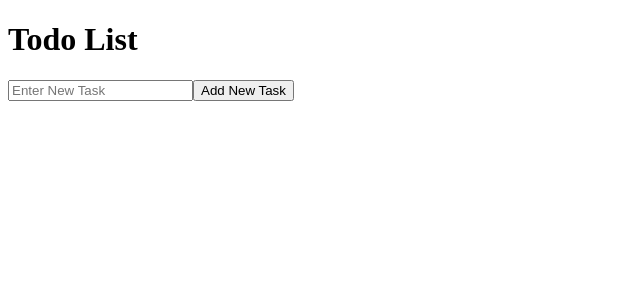
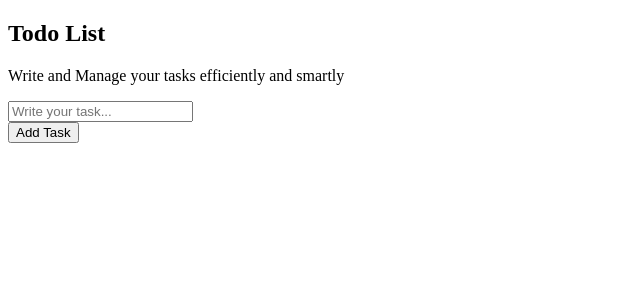
Before and after one commit to faha-d/React.js, a React (Vite) app: page / in a window 1280 px wide. Shown: the top 300 px of the page, without its empty margins (0-640 px from the left). Built offline with nearby package versions, Linux system fonts and the light colour scheme.

Commit message:
HTML Markup for TodoList

```diff
--- a/src/components/todoList/TodoList.jsx
+++ b/src/components/todoList/TodoList.jsx
@@ -1,34 +1,32 @@
 import { useState } from "react";
+import "./TodoList.css"
+const TodoList = () => {
+  return (
+    <section className="todo-container">
 
-const TodoList = () => {
-  const [todo, setTodo] = useState([]);
-  const [newTodo, setNewTodo] = useState("");
+      <header>
+        <h1>Todo List</h1>
+        <p>Write and Manage your tasks efficiently and smartly</p>
+      </header>
 
-  const handleSubmit = (e) => {
-    e.preventDefault();
-    if (newTodo.trim() === "") return;
-    setTodo([...todo, newTodo]);
-    setNewTodo("");
-  };
-  return (
-    <>
-      <h1>Todo List</h1>
-      <form onSubmit={handleSubmit}>
-        <input
-          type="text"
-          placeholder="Enter New Task"
-          value={newTodo}
-          onChange={(e) => setNewTodo(e.target.value)}
-        />
-        <button type="submit">Add New Task</button>
-      </form>
+      <section className="form-container">
+        <form>
+          <div>
+            <input
+              type="text"
+              className="todo-input"
+              placeholder="Write your task..."
+            />
+          </div>
 
-      <ul>
-        {todo.map((todo, index) => (
-          <li key={index}>{todo}</li>
-        ))}
-      </ul>
-    </>
+          <div>
+            <button type="submit" className="todo-btn">
+              Add Task
+            </button>
+          </div>
+        </form>
+      </section>
+    </section>
   );
 };
 
```
Also changed, not shown: src/components/todoList/TodoList.css (added).
